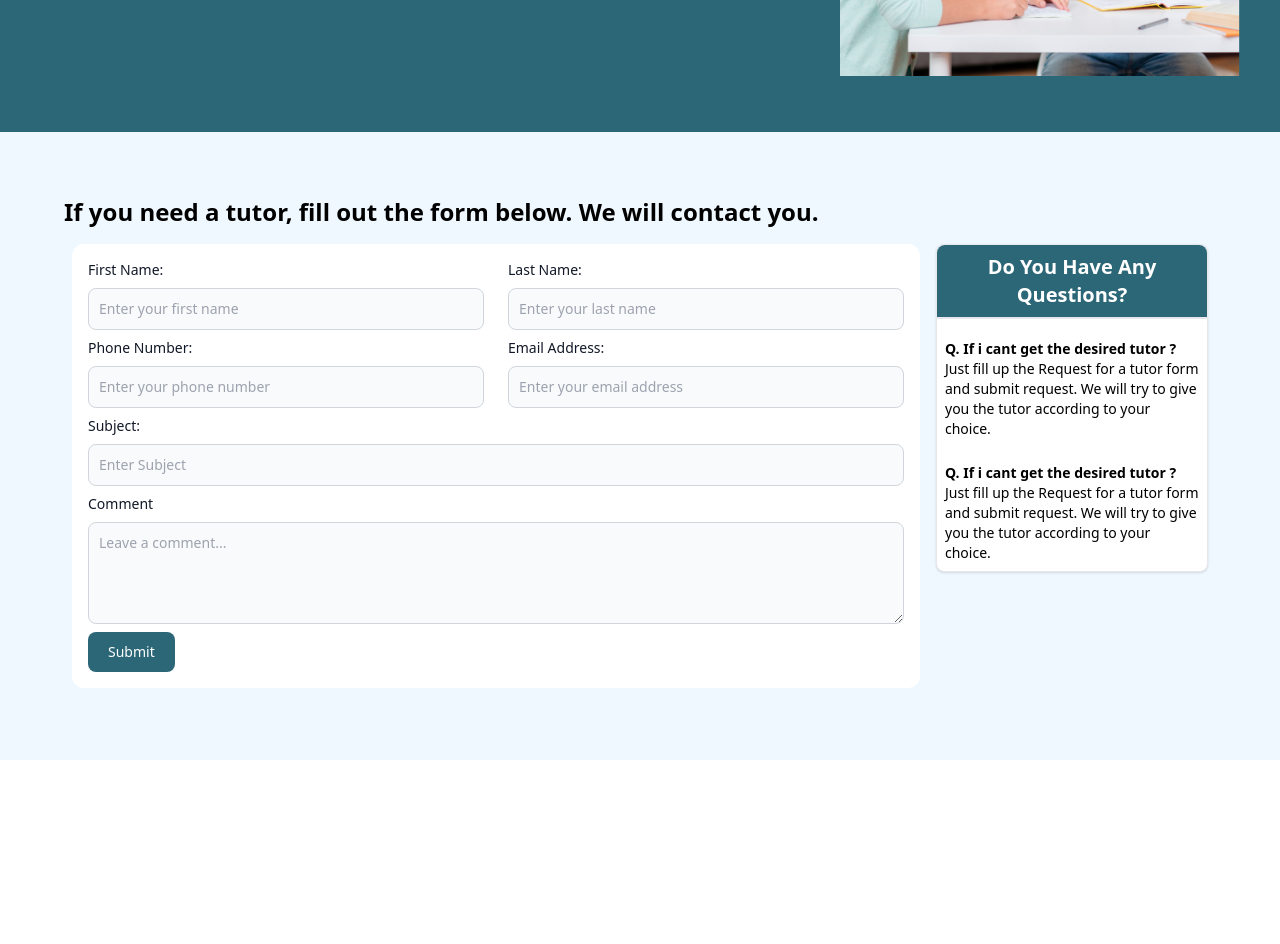
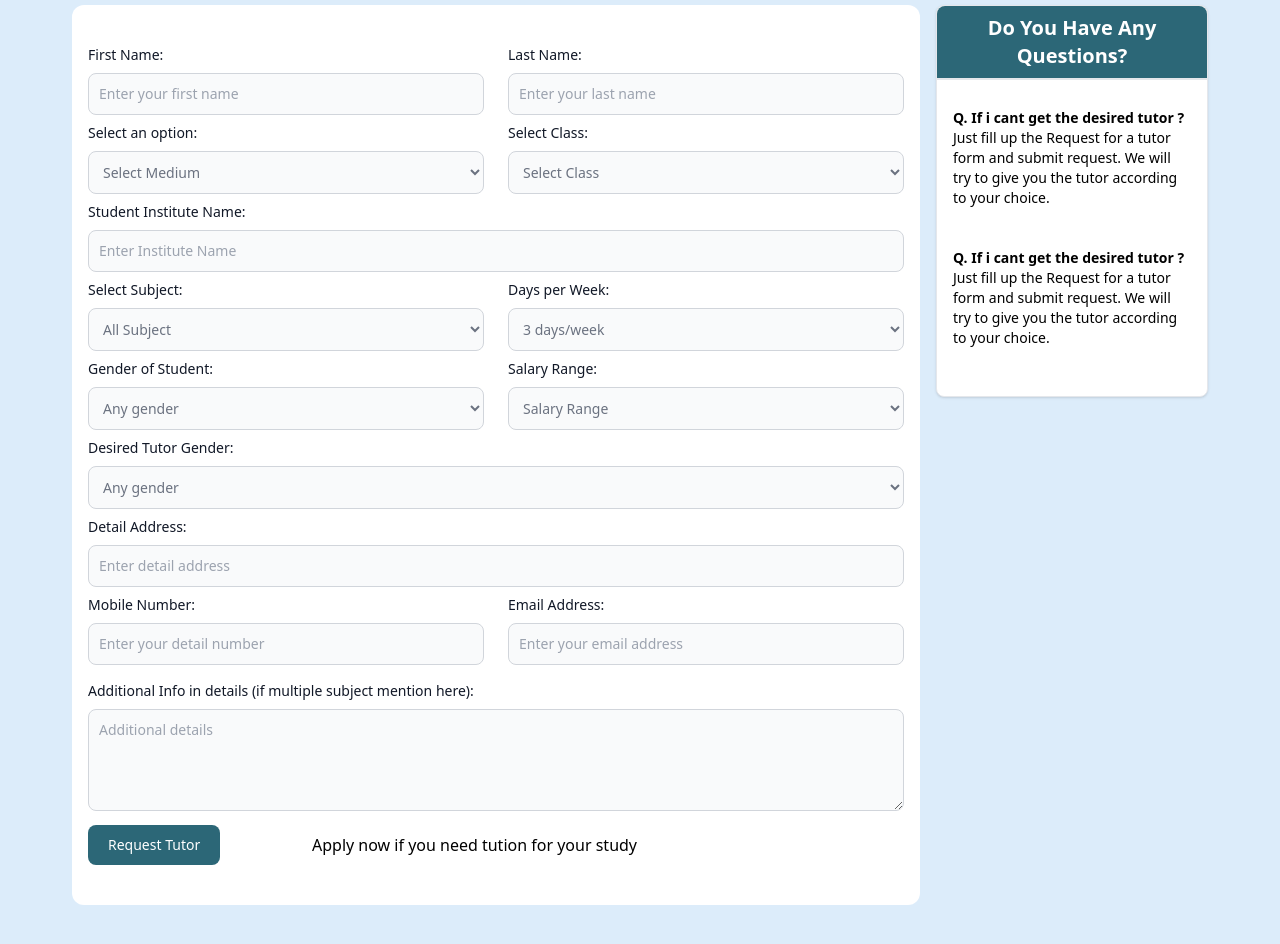
Before and after one commit to krazytofayel/tutor2u, a React (Vite) app: page /request_tutor in a window 1280 px wide. Shown: the part 400-1344 px from the top of the page. Before the commit the page ends 1160 px from the top, so only its background shows below. Built offline with nearby package versions, Linux system fonts and the light colour scheme; the HTML template or start-up script is replaced by a standard one.

Commit message:
Create request tutor page

```diff
--- a/src/Components/Pages/RequestTutor/RequestTutor.jsx
+++ b/src/Components/Pages/RequestTutor/RequestTutor.jsx
@@ -19,14 +19,14 @@ const RequestTutor = () => {
   };
   return (
     <>
-      <div>
+      {/* <div>
         <div className={`z-10 ${navfix ? "top-0 h-[10%] w-full fixed bg-[#523970]" : ""}`}>
           <Navbars />
         </div>
-      </div>
+      </div> */}
       {/* About top banner start */}
 
-      <section className="AboutUs_Top_Banner bg-[#2C6777]">
+      {/* <section className="AboutUs_Top_Banner bg-[#2C6777]">
         <div className="container px-5 py-10 lg:py-14 md:py-10  mx-auto">
           <div className=" mx-auto flex flex-wrap px-5 md:flex-row flex-col items-center">
             <div className="xl:w-4/6 lg:w-2/4 md:w-1/2 w-full lg:pr-10 lg:py-6 mb-6 lg:mb-0 md:pr-5">
@@ -36,7 +36,7 @@ const RequestTutor = () => {
                 </h1>
 
 
-{/* fdjhwkfjdwskf */}
+
 
                 <p className="leading-relaxed xl:text-[20px] text-lg text-white mb-4 lg:font-semibold md:font-semibold font-normal">
                   Looking for your desired tutor at Tutor2U? let us do the work for you.
@@ -50,7 +50,20 @@ const RequestTutor = () => {
             </div>
           </div>
         </div>
+      </section> */}
+        <section className="bg-[#2C6777] ">
+            <div className="xl:w-[55rem] lg:w-[38rem] mx-auto py-10 text-center">
+              <h1 className="text-white text-[35px] xl:text-[50px] lg:text-[36px] md:text-[27px] title-font font-bold mb-4 ">
+                Request a Tutor
+              </h1>
+              <p className="leading-relaxed xl:text-[30px] text-xl text-white mb-4 lg:font-medium  md:font-semibold font-medium  mx-4">
+                Looking for your desired tutor at Tutor2U? let us do the work for you.If you need a tutor, fill out the form below. We will contact you.
+
+              </p>
+            </div>
+
           </section>
+
 
       {/* About top banner end */}
 
@@ -60,31 +73,34 @@ const RequestTutor = () => {
 
 
       <section className="Contact_Us_Middle ">
-        <div className="bg-[#F0F8FF] lg:p-16">
+        <div className="bg-[#DCECFA] lg:p-16">
+
 
 
           <div className="container mx-auto">
 
 
-            <h3 className="text-2xl font-bold mb-2">If you need a tutor, fill out the form below. We will contact you.</h3>
-            <div className="grid grid-cols-12 gap-4   p-2">
+            {/* <h3 className="text-lg font-normal md:mx-6 mx-4 mb-2  lg:text-start text-center">If you need a tutor, fill out the form below. We will contact you.</h3> */}
+            <div className="grid grid-cols-12 gap-4 p-2">
 
               <div className="col-span-12 lg:col-span-9 mb-6 lg:mb-0">
 
+
                 <form action="" onSubmit={handleSubmit(onSubmit)}>
                   <div className="">
-                    <div className="form_Contant bg-white rounded-xl p-4">
+                    <div className="form_Contact bg-white rounded-xl p-4 py-10">
+                    {/* <h3 className="text-lg font-normal md:mx-6 mx-4 mb-2  lg:text-start text-center">If you need a tutor, fill out the form below. We will contact you.</h3> */}
                       <div className="grid md:grid-cols-2 md:gap-6">
                         <div className="mb-2">
-                          <label className="block mb-2 text-sm font-medium text-gray-900 dark:text-white">First Name:</label>
-                          <input type="text" id="First_Name" className="bg-gray-50 border border-gray-300 text-gray-900 text-sm rounded-lg focus:ring-blue-500 focus:border-blue-500 block w-full p-2.5 dark:bg-gray-700 dark:border-gray-600 dark:placeholder-gray-400 dark:text-white dark:focus:ring-blue-500 dark:focus:border-blue-500" placeholder="Enter your first name" required
+                          <label className="block mb-2 text-sm font-medium text-gray-900 ">First Name:</label>
+                          <input type="text" id="First_Name" className="w-full p-2.5 bg-gray-50 border border-gray-300 text-gray-900 text-sm rounded-lg " placeholder="Enter your first name" required
 
                             {...register('First_Name')}
                           />
                         </div>
                         <div className="mb-2">
-                          <label className="block mb-2 text-sm font-medium text-gray-900 dark:text-white">Last Name:</label>
-                          <input type="text" id="Last_Name" className="bg-gray-50 border border-gray-300 text-gray-900 text-sm rounded-lg focus:ring-blue-500 focus:border-blue-500 block w-full p-2.5 dark:bg-gray-700 dark:border-gray-600 dark:placeholder-gray-400 dark:text-white dark:focus:ring-blue-500 dark:focus:border-blue-500" placeholder="Enter your last name" required
+                          <label className="block mb-2 text-sm font-medium text-gray-900 ">Last Name:</label>
+                          <input type="text" id="Last_Name" className="w-full p-2.5 bg-gray-50 border border-gray-300 text-gray-900 text-sm rounded-lg" placeholder="Enter your last name" required
 
 
                             {...register('Last_Name')}
@@ -94,39 +110,165 @@ const RequestTutor = () => {
                       </div>
 
                       <div className="grid md:grid-cols-2 md:gap-6">
+
                         <div className="mb-2">
-                          <label className="block mb-2 text-sm font-medium text-gray-900 dark:text-white">Phone Number:</label>
-                          <input type="number" id="Phone_Number" className="bg-gray-50 border border-gray-300 text-gray-900 text-sm rounded-lg focus:ring-blue-500 focus:border-blue-500 block w-full p-2.5 dark:bg-gray-700 dark:border-gray-600 dark:placeholder-gray-400 dark:text-white dark:focus:ring-blue-500 dark:focus:border-blue-500" placeholder="Enter your phone number" required
 
-                          {...register("Phone_Number")}
+                          <label className="block mb-2 text-sm font-medium text-gray-900 ">Select an option:</label>
+                          <select id="countries" class="w-full bg-gray-50 border border-gray-300 text-gray-500 text-sm rounded-lg  p-2.5 ">
+                            <option selected>Select Medium</option>
+                            <option value="US">United States</option>
+                            <option value="CA">Canada</option>
+                            <option value="FR">France</option>
+                            <option value="DE">Germany</option>
+                          </select>
+
+                        </div>
+
+                        <div className="mb-2">
+
+                          <label className="block mb-2 text-sm font-medium text-gray-900 ">Select Class:</label>
+                          <select id="countries" class="w-full bg-gray-50 border border-gray-300 text-gray-500 text-sm rounded-lg  p-2.5 ">
+                            <option selected>Select Class</option>
+                            <option value="US">United States</option>
+                            <option value="CA">Canada</option>
+                            <option value="FR">France</option>
+                            <option value="DE">Germany</option>
+                          </select>
+
+                        </div>
+
+                      </div>
+
+                      <div className="mb-2">
+                        <label className="block mb-2 text-sm font-medium text-gray-900 ">Student Institute Name:</label>
+                        <input type="text" id="Subject" className="w-full bg-gray-50 border border-gray-300 text-gray-900 text-sm rounded-lg  p-2.5" placeholder="Enter Institute Name" required
+
+                          {...register("Subject")}
                         />
                       </div>
+                      <div className="grid md:grid-cols-2 md:gap-6">
                         <div className="mb-2">
-                          <label className="block mb-2 text-sm font-medium text-gray-900 dark:text-white">Email Address:</label>
-                          <input type="text" id="Email_Address" className="bg-gray-50 border border-gray-300 text-gray-900 text-sm rounded-lg focus:ring-blue-500 focus:border-blue-500 block w-full p-2.5 dark:bg-gray-700 dark:border-gray-600 dark:placeholder-gray-400 dark:text-white dark:focus:ring-blue-500 dark:focus:border-blue-500" placeholder="Enter your email address" required
+                          <label className="block mb-2 text-sm font-medium text-gray-900 ">Select Subject:</label>
+                          <select id="countries" class="w-full bg-gray-50 border border-gray-300 text-gray-500 text-sm rounded-lg  p-2.5 ">
+                            <option selected>All Subject</option>
+                            <option value="US">United States</option>
+                            <option value="CA">Canada</option>
+                            <option value="FR">France</option>
+                            <option value="DE">Germany</option>
+                          </select>
+                        </div>
 
-                          {...register("Email_Address")}
+                        <div className="mb-2">
 
+                          <label className="block mb-2 text-sm font-medium text-gray-900 ">Days per Week:</label>
+                          <select id="countries" class="w-full bg-gray-50 border border-gray-300 text-gray-500 text-sm rounded-lg  p-2.5 ">
+                            <option selected>3 days/week</option>
+                            <option value="US">United States</option>
+                            <option value="CA">Canada</option>
+                            <option value="FR">France</option>
+                            <option value="DE">Germany</option>
+                          </select>
+
+                        </div>
+
+
+
+                      </div>
+                      <div className="grid md:grid-cols-2 md:gap-6">
+                        <div className="mb-2">
+
+                          <label className="block mb-2 text-sm font-medium text-gray-900 ">Gender of Student:</label>
+                          <select id="countries" class="w-full bg-gray-50 border border-gray-300 text-gray-500 text-sm rounded-lg  p-2.5 ">
+                            <option selected>Any gender</option>
+                            <option value="US">United States</option>
+                            <option value="CA">Canada</option>
+                            <option value="FR">France</option>
+                            <option value="DE">Germany</option>
+                          </select>
+
+                        </div>
+                        <div className="mb-2">
+
+                          <label className="block mb-2 text-sm font-medium text-gray-900 ">Salary Range:</label>
+                          <select id="countries" class="w-full bg-gray-50 border border-gray-300 text-gray-500 text-sm rounded-lg  p-2.5 ">
+                            <option selected>Salary Range</option>
+                            <option value="US">United States</option>
+                            <option value="CA">Canada</option>
+                            <option value="FR">France</option>
+                            <option value="DE">Germany</option>
+                          </select>
+
+                        </div>
+
+
+
+
+                      </div>
+
+                      <div className="mb-2">
+
+                        <label className="block mb-2 text-sm font-medium text-gray-900 ">Desired Tutor Gender:</label>
+                        <select id="countries" class="w-full bg-gray-50 border border-gray-300 text-gray-500 text-sm rounded-lg  p-2.5 ">
+                          <option selected>Any gender</option>
+                          <option value="US">United States</option>
+                          <option value="CA">Canada</option>
+                          <option value="FR">France</option>
+                          <option value="DE">Germany</option>
+                        </select>
+
+                      </div>
+                      <div className="mb-2">
+                        <label className="block mb-2 text-sm font-medium text-gray-900 ">Detail Address:</label>
+                        <input type="text" id="Last_Name" className="w-full p-2.5 bg-gray-50 border border-gray-300 text-gray-500 text-sm rounded-lg" placeholder="Enter detail address" required
+
+
+                          {...register('Last_Name')}
+                        />
+                      </div>
+                      <div className="grid md:grid-cols-2 md:gap-6">
+
+                        <div className="mb-2">
+                          <div className="mb-2">
+                            <label className="block mb-2 text-sm font-medium text-gray-900 ">Mobile Number:</label>
+                            <input type="text" id="First_Name" className="w-full p-2.5 bg-gray-50 border border-gray-300 text-gray-500 text-sm rounded-lg " placeholder="Enter your detail number" required
+
+                              {...register('First_Name')}
                             />
                           </div>
 
                         </div>
+
                         <div className="mb-2">
-                        <label className="block mb-2 text-sm font-medium text-gray-900 dark:text-white">Subject:</label>
-                        <input type="text" id="Subject" className="bg-gray-50 border border-gray-300 text-gray-900 text-sm rounded-lg focus:ring-blue-500 focus:border-blue-500 block w-full p-2.5 dark:bg-gray-700 dark:border-gray-600 dark:placeholder-gray-400 dark:text-white dark:focus:ring-blue-500 dark:focus:border-blue-500" placeholder="Enter Subject" required
 
-                        {...register("Subject")}
+                          <div className="mb-2">
+                            <label className="block mb-2 text-sm font-medium text-gray-900 ">Email Address:</label>
+                            <input type="text" id="First_Name" className="w-full p-2.5 bg-gray-50 border border-gray-300 text-gray-500 text-sm rounded-lg " placeholder="Enter your email address" required
+
+                              {...register('First_Name')}
                             />
+                          </div>
+
+                        </div>
+
                       </div>
 
                       <div className="mb-2">
 
-                        <label className="block mb-2 text-sm font-medium text-gray-900 dark:text-white">Comment</label>
-                        <textarea id="message" rows="4" className="block p-2.5 w-full text-sm text-gray-900 bg-gray-50 rounded-lg border border-gray-300 focus:ring-blue-500 focus:border-blue-500 dark:bg-gray-700 dark:border-gray-600 dark:placeholder-gray-400 dark:text-white dark:focus:ring-blue-500 dark:focus:border-blue-500" placeholder="Leave a comment..."></textarea>
+                        <label className="block mb-2 text-sm font-medium text-gray-900 ">Additional Info in details (if multiple subject mention here):</label>
+                        <textarea id="message" rows="4" className="w-full p-2.5 bg-gray-50 border border-gray-300 text-gray-500 text-sm rounded-lg" placeholder="Additional details"></textarea>
 
                       </div>
-                      <div>
-                        <button type="submit" className="text-white bg-[#2c6777] hover:bg-[#2c6777] focus:ring-4 focus:outline-none focus:ring-blue-300 font-medium rounded-lg text-sm px-5 py-2.5 text-center dark:bg-blue-600 dark:hover:bg-blue-700 dark:focus:ring-blue-800">Submit</button></div>
+                      <div className=" flex flex-wrap justify-center">
+                        <div className="xl:3/5 lg:w-1/4 md:w-1/2 sm:w-full lg:text-left ">
+                          <button type="submit" className=" text-white bg-[#2c6777] hover:bg-[#2c6777] focus:ring-4   font-medium rounded-lg text-sm px-5 py-2.5 text-center ">Request Tutor</button>
+                        </div>
+                        <div className="xl:3/5 lg:w-3/4 md:w-1/2 sm:w-full ">
+                          <p className="lg:ml-5 sm:ml-0  md:ml-5 lg:text-left text-center my-2">Apply now if you need tution for your study</p>
+
+                        </div>
+
+
+                      </div>
 
                     </div>
 
@@ -141,21 +283,21 @@ const RequestTutor = () => {
 
 
               </div>
-              <div className="col-span-12 lg:col-span-3">
+              <div className="col-span-12 md:col-span-12 lg:col-span-3">
 
-                <div>
-                  <div className="max-w-sm w-auto  bg-white border border-gray-200 rounded-lg shadow dark:bg-gray-800 dark:border-gray-700">
+
+                <div className=" w-auto bg-white border border-gray-200 rounded-lg shadow pb-8">
 
                   <h5 className="mb-3 p-2 text-base font-semibold bg-[#2c6777] text-white text-center  rounded-t-lg  border-b-2 w-full md:text-xl dark:text-white">
                     Do You Have Any Questions?
                   </h5>
 
 
-                    <div className="mb-2 p-2">
+                  <div className="mb-2 p-4">
                     <h3 className="font-bold text-sm">Q. If i cant get the desired tutor ?</h3>
                     <p className="text-sm">Just fill up the Request for a tutor form and submit request. We will try to give you the tutor according to your choice.</p>
                   </div>
-                    <div className="p-2">
+                  <div className="p-4">
                     <h3 className="font-bold text-sm">Q. If i cant get the desired tutor ?</h3>
                     <p className="text-sm">Just fill up the Request for a tutor form and submit request. We will try to give you the tutor according to your choice.</p>
                   </div>
@@ -164,7 +306,7 @@ const RequestTutor = () => {
 
 
 
-                </div>
+
 
 
 
```
Lines whose indentation alone changed are shown as unchanged.
